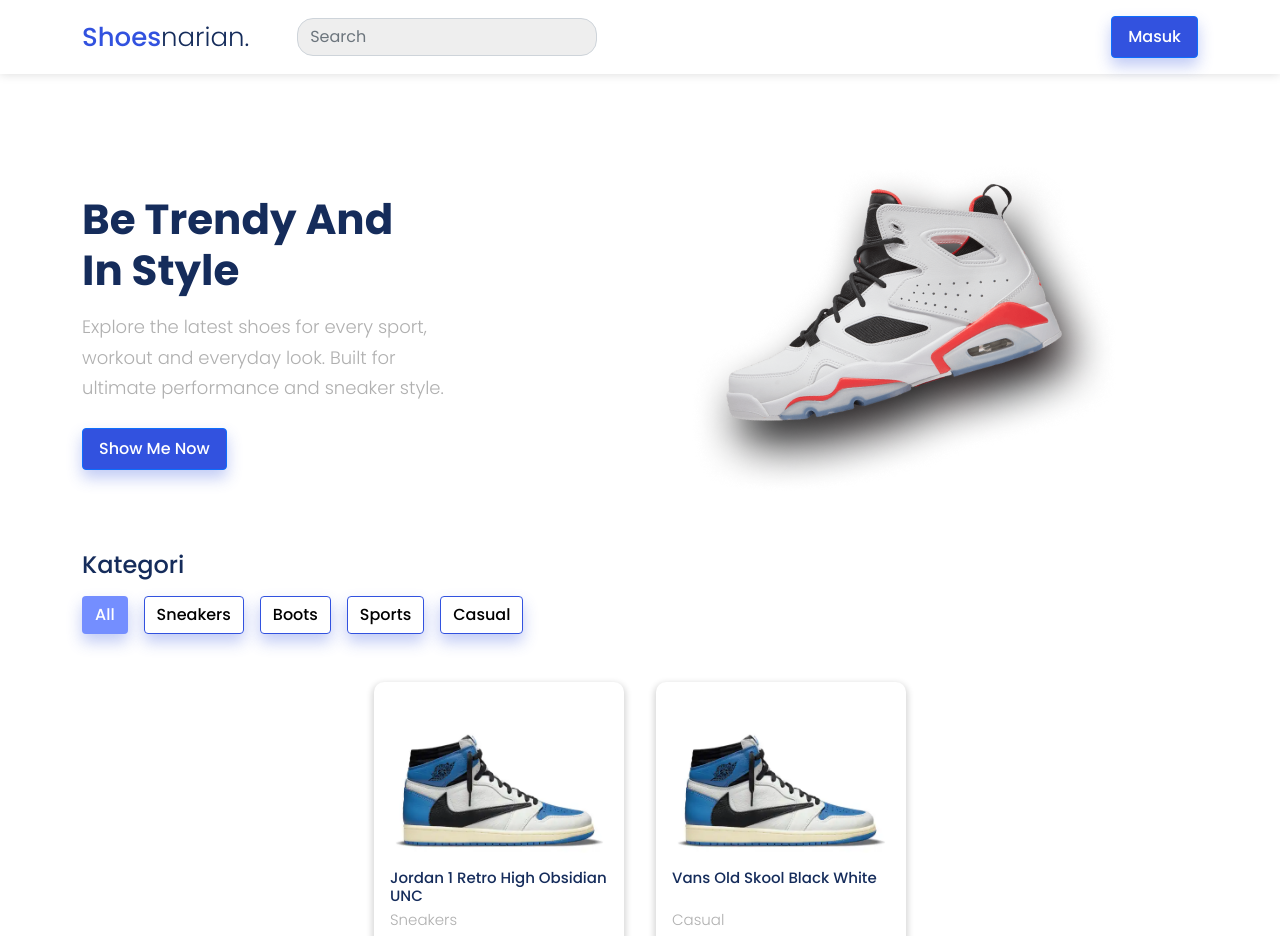
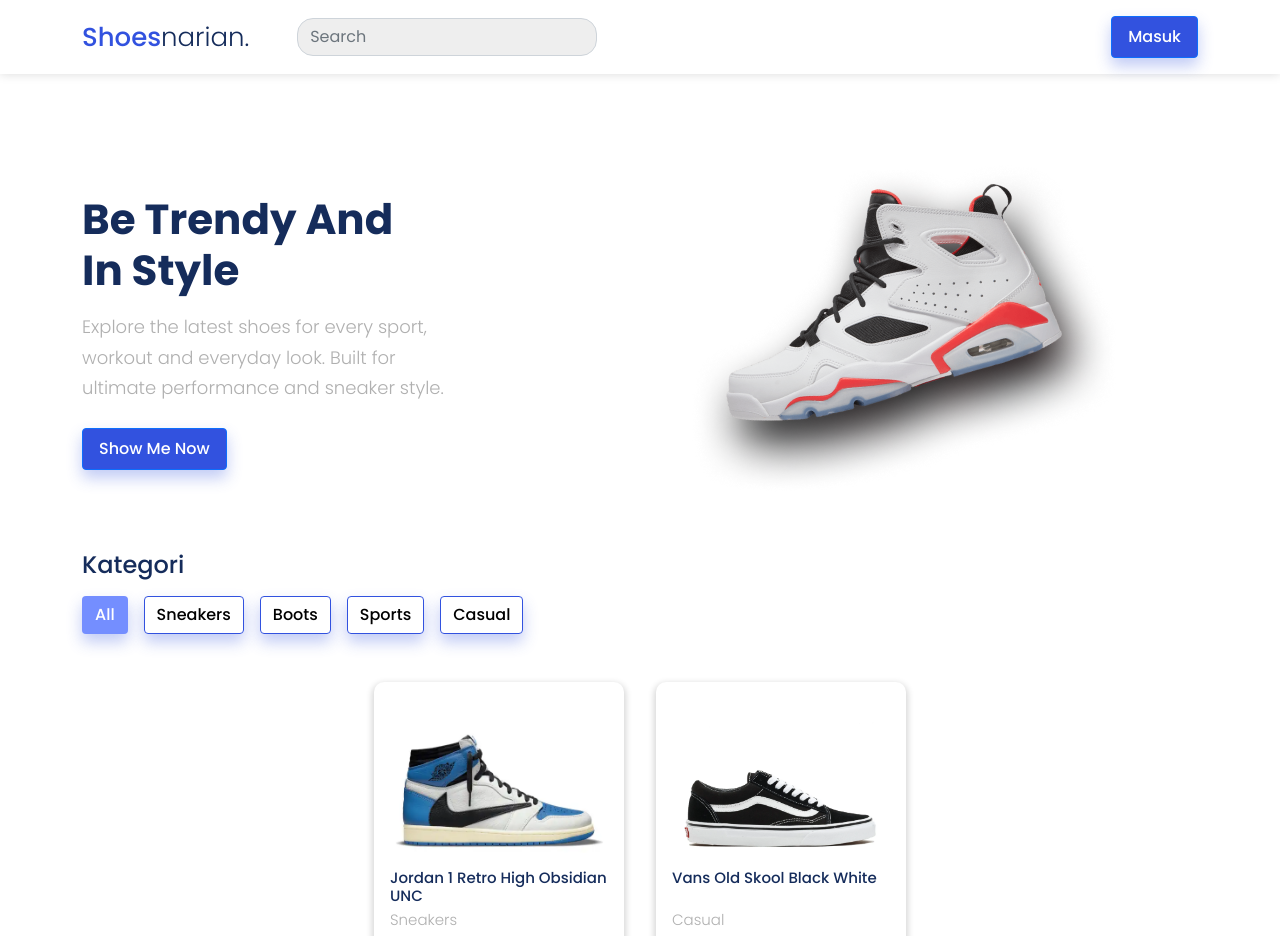
Before and after one commit to Arifhdyt11/fekelompok1-fsw5, a React (Create React App) app: page / in a window 1280 px wide. Shown: the top 936 px of the page. Built offline with nearby package versions, Linux system fonts and the light colour scheme.

Commit message:
Update Product Image

```diff
--- a/src/pages/LandingPage.js
+++ b/src/pages/LandingPage.js
@@ -3,14 +3,14 @@
 import Product from "./components/Product";
 import Footer from "./components/Footer";
 
-import landingPage from "../json/landingPage.json"
+import landingPage from "../json/landingPage.json";
 
 export default function LandingPage() {
   return (
     <>
       <Navbar></Navbar>
       <Hero></Hero>
-      <Product data={landingPage.product} ></Product>
+      <Product data={landingPage.product}></Product>
       <Footer></Footer>
     </>
   );
--- a/src/pages/components/Product.js
+++ b/src/pages/components/Product.js
@@ -60,7 +60,7 @@
               return (
                 <div class="col-3 card-product mx-3 p-3">
                   <img
-                    src="./images/shoes-1.png"
+                    src={item.image}
                     alt="Shoes-1"
                     className="img-fluid mb-3"
                   />
```
